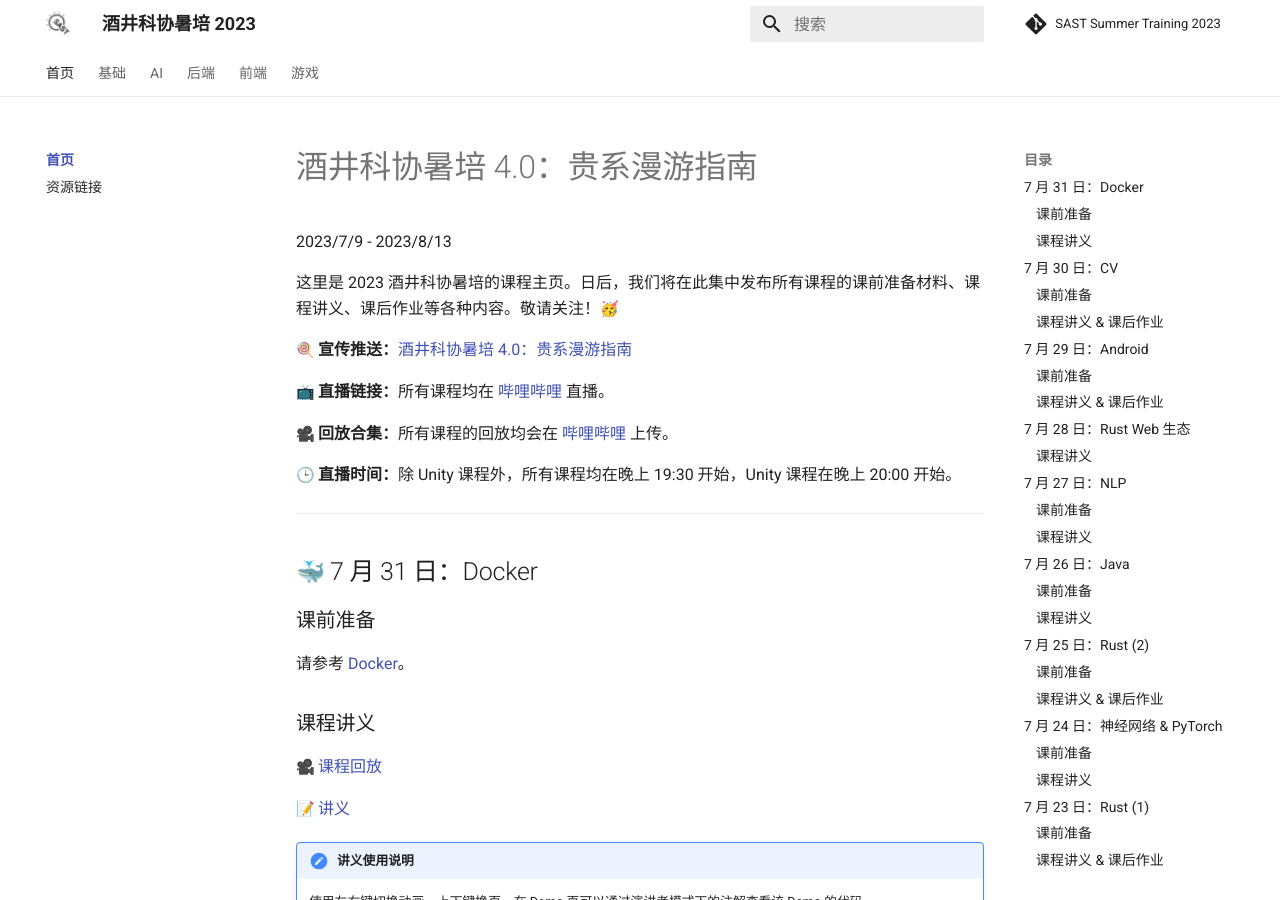
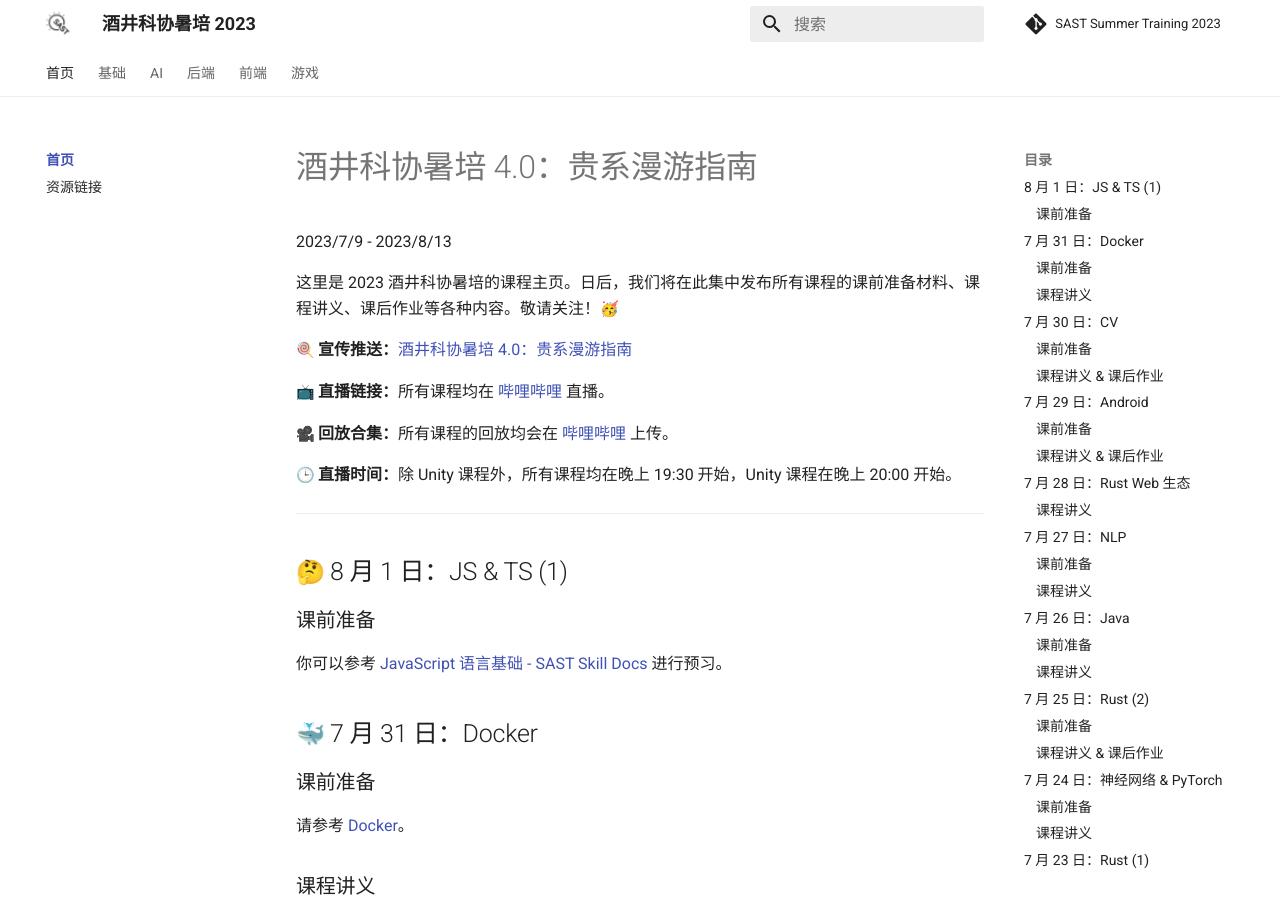
Before and after one commit to sast-summer-training-2023/sast-summer-training-2023.github.io, an MkDocs documentation site: the page built from docs/index.md, in a window 1280 px wide and 900 px high. Built offline with MkDocs 1.6.1 and Material for MkDocs 9.7.7, drawn with Linux system fonts in a browser that asks for light colours; emoji names are drawn with the system emoji font; comment, search, counter and statistics services are not loaded.

Commit message:
feat(js-ts): preparation

```diff
--- a/docs/index.md
+++ b/docs/index.md
@@ -13,6 +13,12 @@
 :clock3: **直播时间：**除 Unity 课程外，所有课程均在晚上 19:30 开始，Unity 课程在晚上 20:00 开始。
 
 -----
+
+## :thinking_face: 8 月 1 日：JS & TS (1)
+
+### 课前准备
+
+你可以参考 [JavaScript 语言基础 - SAST Skill Docs](https://docs.net9.org/languages/javascript/) 进行预习。
 
 ## :whale: 7 月 31 日：Docker
 
```
Also changed, not shown: docs/frontend/index.md (+6 -0 lines), docs/frontend/js-ts.md (+4 -0 lines).
